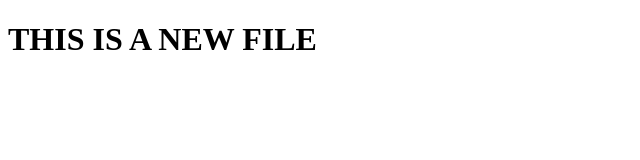
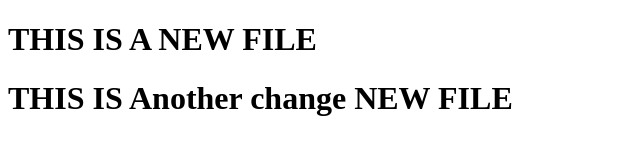
Before and after one commit to Abdul-Mumeet-Pathan/testing, a plain HTML site: page index.html in a window 1280 px wide. Shown: the whole page, without its empty margins (0-640 px from the left). Drawn offline with Linux system fonts and the light colour scheme.

Commit message:
Update index.html

```diff
--- a/index.html
+++ b/index.html
@@ -7,5 +7,6 @@
 </head>
 <body>
     <h1>THIS IS A NEW FILE</h1>
+    <h1>THIS IS Another change NEW FILE</h1>
 </body>
 </html>
```
